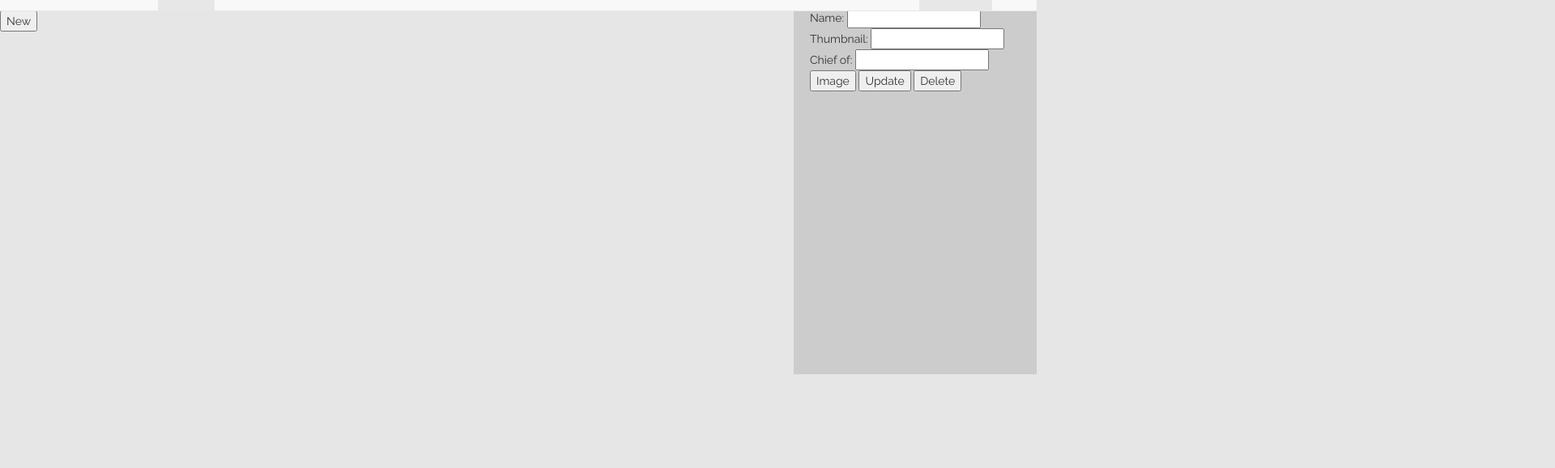
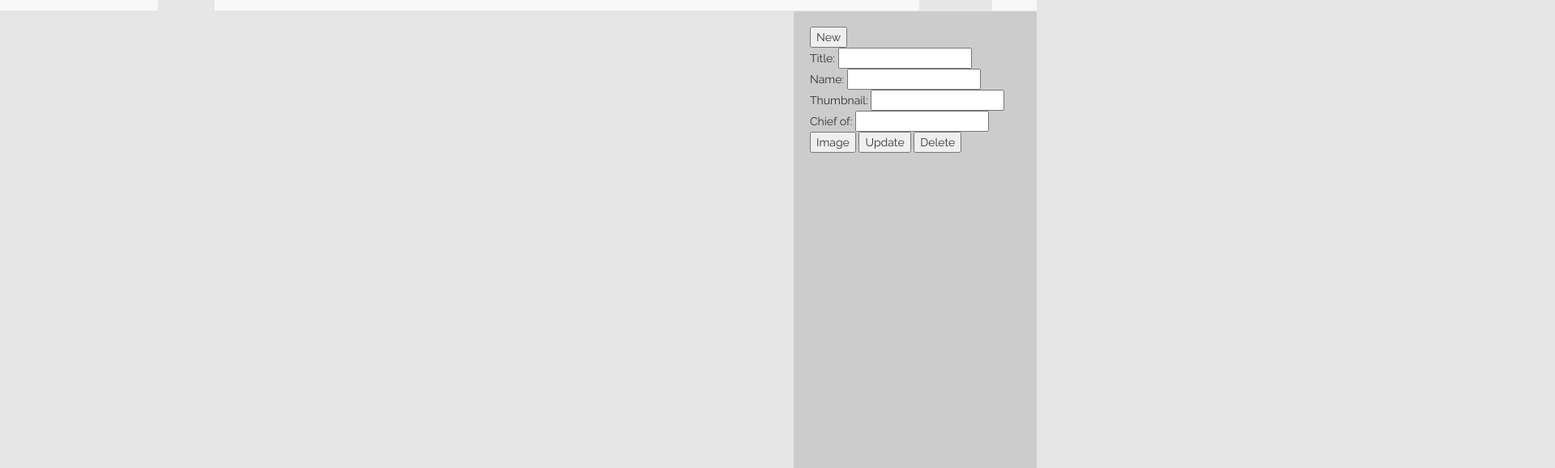
Before and after one commit to rememberlenny/orgchartt, a website: page public/index.html in a window 1280 px wide. Shown: the part 37-616 px from the top of the page at 81% size, 1920 px wide, since content can reach past the window. Drawn offline with nearby package versions, Linux system fonts and the light colour scheme; no server answers.

Commit message:
Layout looks good

```diff
--- a/public/css/style.css
+++ b/public/css/style.css
@@ -28,13 +28,14 @@ rect {
 }
 
 #sidebar {
-	position: fixed;
-	right: 0;
-	background: #cccccc;
-	width: 300px;
-	top: 0;
-	padding: 20px;
-	min-height: 500px;
+    position: absolute;
+    top: 0;
+    right: 0;
+    bottom: 0;
+    background: #cccccc;
+    width: 300px;
+    padding: 20px;
+    margin-top:50px;
 }
 
 #cropContainerHeader {
@@ -116,4 +117,5 @@ rect {
 .container-fluid {
     padding:0;
     margin: 50px auto 0 auto;
+    height:calc(100vh - 50px)
 }
--- a/public/index.html
+++ b/public/index.html
@@ -52,7 +52,9 @@
       </div>
     </nav>
     <div class = "container-fluid">
-    <div id = "sidebar" class="sidebar-nav-fixed affix">
+
+    <div id = "sidebar" >
+    <button id = "newButton">New</button>
     <div id = "form" ng-app="" ng-controller="boxController">
         Title: <input type="text" ng-model="box.title"><br>
         Name: <input type="text" ng-model="box.name"><br>
@@ -89,7 +91,7 @@
     </div>
 </div>
 </div>
-    <button id = "newButton">New</button>
+
 </div>
 
 
--- a/public/js/script.js
+++ b/public/js/script.js
@@ -1,9 +1,11 @@
 $(document).ready(function() {
+
+
 
   var svg = d3.select(".container-fluid")
     .append("svg")
-    .attr("width", 5500)
-    .attr("height", 3800)
+    .attr("width", '100%')
+    .attr("height", '100%')
     .call(function() {
       var bgDrag = d3.behavior.drag()
         .on("drag", function() {
```
